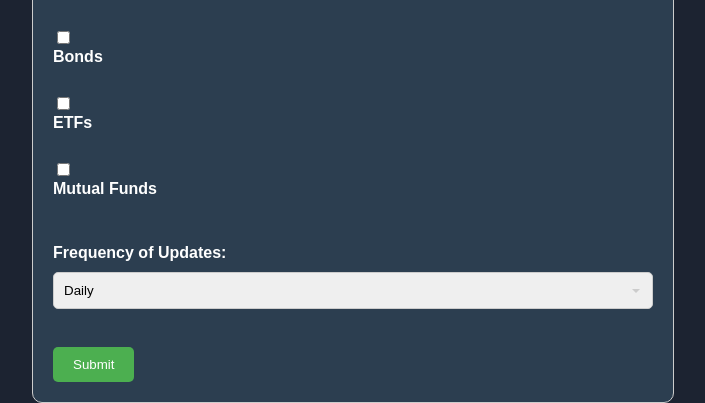
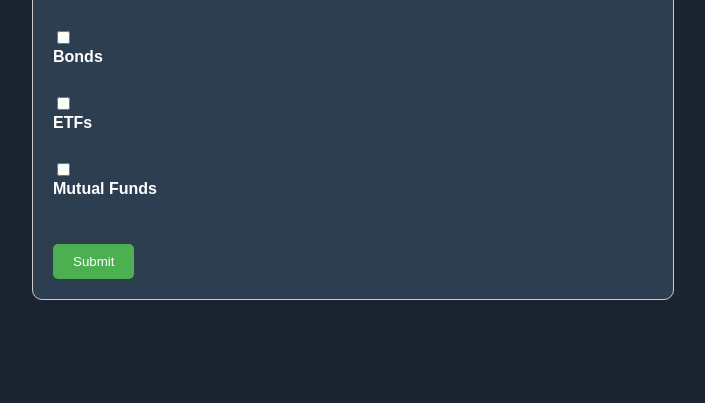
Before and after one commit to Anushil007/RoboAdvisor, a Flask app: page / in a window 1280 px wide. Shown: the part 800-1203 px from the top of the page, without its empty margins (287-992 px from the left). After the commit the page ends 1100 px from the top, so only its background shows below. Run offline with Flask 3, Linux system fonts and the light colour scheme.

Commit message:
Removed Frequency

```diff
--- a/app.py
+++ b/app.py
@@ -28,12 +28,12 @@ def process_form():
     risk = request.form['risk']
     style = request.form['style']
     products = request.form.getlist('products[]')
-    updates = request.form['updates']
+    #updates = request.form['updates']
 
     # Store the data in a SQLite database
      # Store the data in the database
-    insert_user(age, income, experience, horizon, risk, style, products, updates)
-    recommendations = calculate_recommendations(age, income, experience, horizon, risk, style, products, updates)
+    insert_user(age, income, experience, horizon, risk, style, products)
+    recommendations = calculate_recommendations(age, income, experience, horizon, risk, style, products)
 
     return render_template('results.html', recommendations=recommendations)
 
--- a/risk_calc.py
+++ b/risk_calc.py
@@ -4,7 +4,7 @@ import pandas as pd
 import numpy as np
 from scipy.optimize import minimize
 
-def calculate_recommendations(age, income, experience, horizon, risk, style, products, updates):
+def calculate_recommendations(age, income, experience, horizon, risk, style, products):
 
     # Connect to the SQLite database
     conn = sqlite3.connect('mydatabase.db')
--- a/templates/analytics.html
+++ b/templates/analytics.html
@@ -211,8 +211,9 @@
 		<label for="email">Email:</label>
 		<input type="email" id="email" name="email"><br>
 		<label for="threshold">Threshold:</label>
-		<input type="number" id="threshold" name="threshold" min="0" max="100"><br>
+		<input type="number" id="threshold" name="threshold" min="0" max="100000000"><br>
 		<input type="hidden" id="symbol" name="symbol" value="">
+
 		 <input type="submit" value="Update Preferences">
 	</form>
 </body>
--- a/templates/index.html
+++ b/templates/index.html
@@ -51,13 +51,6 @@
 		<input type="checkbox" id="mutual_funds" name="products[]" value="mutual_funds">
 		<label for="mutual_funds">Mutual Funds</label><br><br>
 
-	  <label for="updates">Frequency of Updates:</label>
-	  <select id="updates" name="updates">
-	    <option value="daily">Daily</option>
-	    <option value="weekly">Weekly</option>
-	    <option value="monthly">Monthly</option>
-	  </select><br><br>
-
 	  <input type="submit" value="Submit">
 	</form>
 
```
Also changed, not shown: database.py (+3 -4 lines), mydatabase.db.
